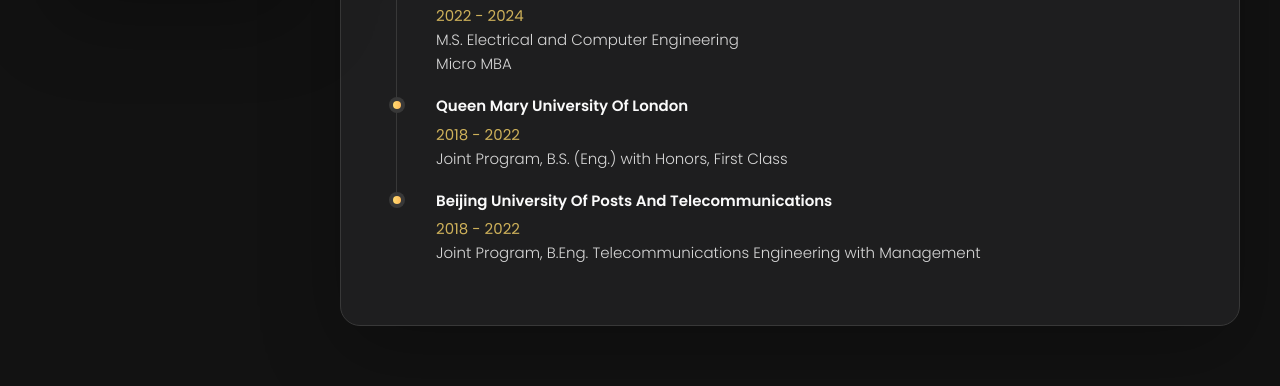
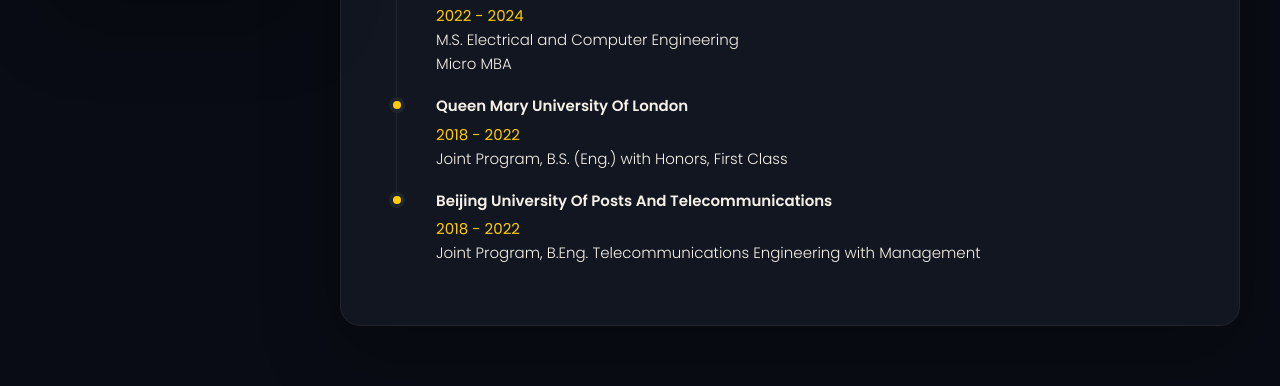
Before and after one commit to maxzhy/zhaoyang, a plain HTML site: page index.html in a window 1280 px wide. Shown: the part 658-1044 px from the top of the page. Drawn offline with nearby package versions, Linux system fonts and the light colour scheme.

Commit message:
Update style.css

```diff
--- a/assets/css/style.css
+++ b/assets/css/style.css
@@ -34,6 +34,7 @@
     hsla(240, 1%, 18%, 0.251) 0%,
     hsla(240, 2%, 11%, 0) 100%
   ), hsl(240, 2%, 13%);
+  /* send message按钮边框 */
   --bg-gradient-yellow-1: linear-gradient(
     to bottom right,
     hsl(45, 100%, 71%) 0%,
@@ -49,27 +50,27 @@
     hsl(0, 0%, 25%) 0%,
     hsla(0, 0%, 25%, 0) 50%
   );
-  /* 大标题下的小横线 education点点 */
+  /* 大标题下的小横线 education点点 hsl(45, 100%, 72%),hsl(35, 100%, 68%) */
   --text-gradient-yellow: linear-gradient(
     to right,
-    hsl(45, 100%, 72%),
-    hsl(35, 100%, 68%)
+    #FFCD00,
+    #F3E500
   );
 
   /* solid */
 
-  --jet: hsl(0, 0%, 22%); /* 边框颜色 */
+  --jet: #20242d; /* 边框颜色 hsl(0, 0%, 22%)*/
   --onyx: hsl(240, 1%, 17%);
-  --eerie-black-1: hsl(240, 2%, 13%); /* education图标 project文字 */
-  --eerie-black-2: hsl(240, 2%, 12%); /* 前景大片颜色 */
-  --smoky-black: hsl(0, 0%, 7%); /* 背景大片颜色 */
+  --eerie-black-1: #131a29; /* education图标 project文字 hsl(240, 2%, 13%)*/
+  --eerie-black-2: #111621; /* 前景大片颜色 hsl(240, 2%, 12%) */
+  --smoky-black: #090c14; /* 背景大片颜色hsl(0, 0%, 7%) */
   --white-1: hsl(0, 0%, 100%);
-  --white-2: hsl(0, 0%, 98%); /* 文字颜色 */
-  --orange-yellow-crayola: hsl(45, 100%, 72%); /* 图标navi时间轴 文字选中 */
-  --vegas-gold: hsl(45, 54%, 58%); /* education时间文字颜色 */
-  --light-gray: hsl(0, 0%, 84%); /* navigate未选中颜色 */
-  --light-gray-70: hsla(0, 0%, 84%, 0.7); /* sidebar小标题颜色颜色 */
-  --bittersweet-shimmer: hsl(0, 43%, 51%);
+  --white-2: #F5F0E6; /* 标题文字颜色 hsl(0, 0%, 98%)*/
+  --orange-yellow-crayola: #FFCD00; /* 图标navi时间轴 文字选中hsl(45, 100%, 72%) */
+  --vegas-gold: #FFCD00; /* education时间文字颜色hsl(45, 54%, 58%) */
+  --light-gray: #F5F0E6; /* navigate未选中颜色 hsl(0, 0%, 84%)*/
+  --light-gray-70: #FFCD00; /* sidebar小标题颜色颜色hsla(0, 0%, 84%, 0.7) */
+  --bittersweet-shimmer: #FFCD00; /* contact form框颜色hsl(0, 43%, 51%) */
 
 
 
@@ -256,7 +257,7 @@ article.active {
   left: 0;
   width: 30px;
   height: 3px;
-  background: var(--text-gradient-yellow);
+  background: var(--vegas-gold);
   border-radius: 3px;
 }
 
@@ -339,8 +340,10 @@ main {
 .avatar-box {
   background: var(--bg-gradient-onyx);
   /* border-radius: 50%; */
-  border-radius: 20px;
-}
+  border-radius: 12%;
+}
+
+.avatar-box img { border-radius: 12%; }
 
 .info-content .name {
   color: var(--white-2);
@@ -824,7 +827,7 @@ main {
   left: -33px;
   height: 6px;
   width: 6px;
-  background: var(--text-gradient-yellow);
+  background: var(--vegas-gold);
   border-radius: 50%;
   box-shadow: 0 0 0 4px var(--jet);
 }
@@ -868,7 +871,7 @@ main {
 }
 
 .skill-progress-fill {
-  background: var(--text-gradient-yellow);
+  background: var(--vegas-gold);
   height: 100%;
   border-radius: inherit;
 }
@@ -1347,7 +1350,7 @@ textarea.form-input::-webkit-resizer { display: none; }
 
   .avatar-box { border-radius: 12%; }
 
-  .avatar-box img { width: 120px; }
+  .avatar-box img { width: 120px; border-radius: 12%; }
 
   .info-content .name { margin-bottom: 15px; }
 
```
